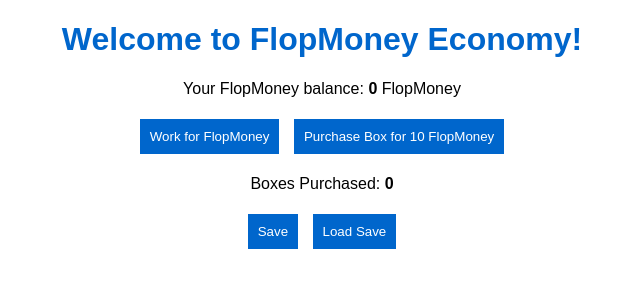
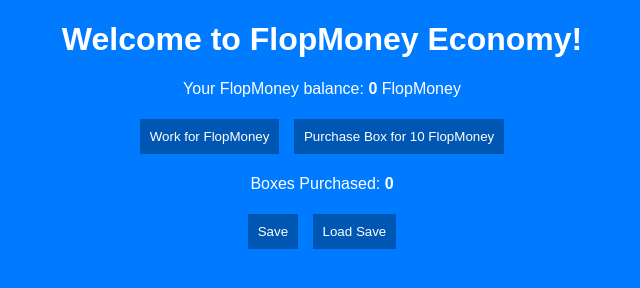
Before and after one commit to debugger-com/money.github.io, a plain HTML site: page index.html in a window 1280 px wide. Shown: the whole page, without its empty margins (318-958 px from the left). Drawn offline with Linux system fonts and the light colour scheme.

Commit message:
Update styles.css

```diff
--- a/styles.css
+++ b/styles.css
@@ -1,23 +1,25 @@
 body {
   font-family: Arial, sans-serif;
   text-align: center;
+  background-color: #007bff; /* Vibrant Blue (You can change the color code to your preferred shade of blue) */
+  color: #fff; /* Text color will be white for better contrast on the blue background */
 }
 
 h1 {
-  color: #0066cc;
+  color: #fff; /* White header text */
 }
 
 button {
   padding: 10px;
   margin: 5px;
-  background-color: #0066cc;
+  background-color: #0056b3; /* Slightly darker shade of blue for buttons */
   color: #fff;
   border: none;
   cursor: pointer;
 }
 
 button:hover {
-  background-color: #0052a3;
+  background-color: #003d80; /* Darker blue on hover */
 }
 
 #balance, #boxesPurchased {
```
